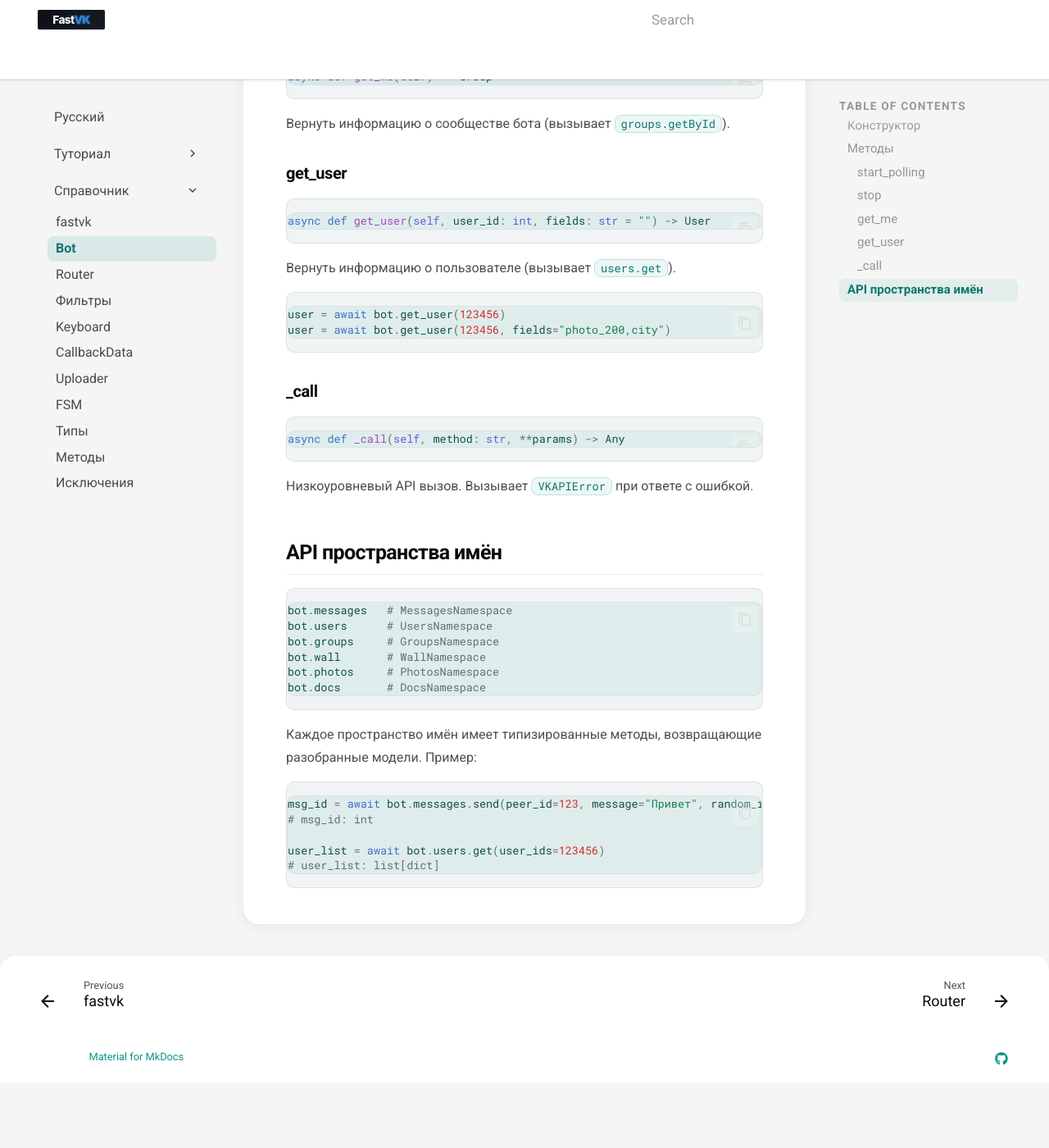
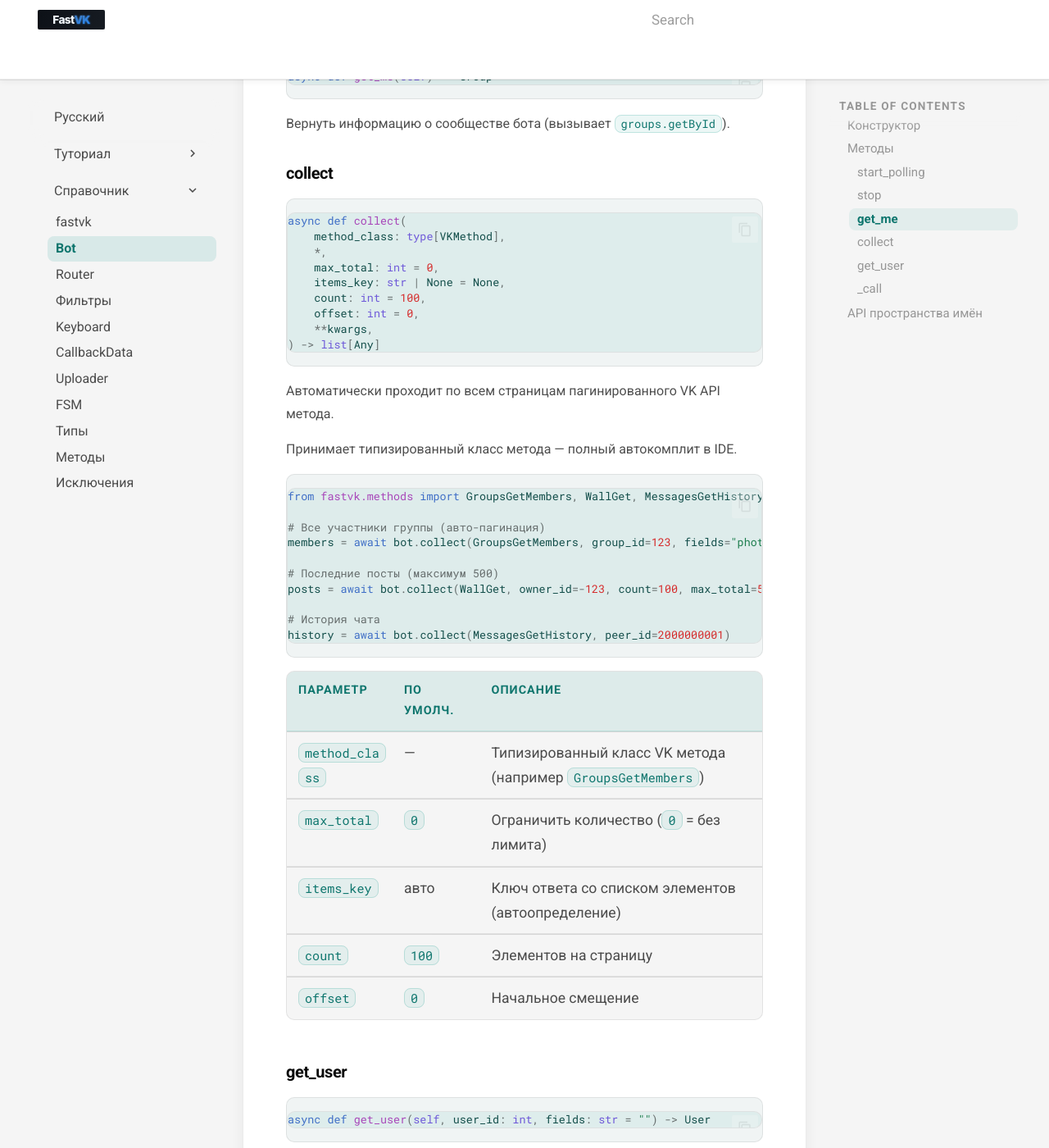
Before and after one commit to ndugram/fastvk, an MkDocs documentation site: the page built from docs/ru/reference/bot.md, in a window 1280 px wide and 1400 px high, scrolled down 1597 px. Shown: the whole window at 82% size. Built offline with MkDocs 1.6.1 and Material for MkDocs 9.7.7, drawn with Linux system fonts in a browser that asks for light colours; comment, search, counter and statistics services are not loaded; before the commit the page ends 2918 px from its top, so only the background shows below that.

Commit message:
docs: update bot.md

````diff
--- a/docs/ru/reference/bot.md
+++ b/docs/ru/reference/bot.md
@@ -51,6 +51,45 @@ async def get_me(self) -> Group
 
 Вернуть информацию о сообществе бота (вызывает `groups.getById`).
 
+### collect
+
+```python
+async def collect(
+    method_class: type[VKMethod],
+    *,
+    max_total: int = 0,
+    items_key: str | None = None,
+    count: int = 100,
+    offset: int = 0,
+    **kwargs,
+) -> list[Any]
+```
+
+Автоматически проходит по всем страницам пагинированного VK API метода.
+
+Принимает типизированный класс метода — полный автокомплит в IDE.
+
+```python
+from fastvk.methods import GroupsGetMembers, WallGet, MessagesGetHistory
+
+# Все участники группы (авто-пагинация)
+members = await bot.collect(GroupsGetMembers, group_id=123, fields="photo_200")
+
+# Последние посты (максимум 500)
+posts = await bot.collect(WallGet, owner_id=-123, count=100, max_total=500)
+
+# История чата
+history = await bot.collect(MessagesGetHistory, peer_id=2000000001)
+```
+
+| Параметр | По умолч. | Описание |
+|----------|-----------|----------|
+| `method_class` | — | Типизированный класс VK метода (например `GroupsGetMembers`) |
+| `max_total` | `0` | Ограничить количество (`0` = без лимита) |
+| `items_key` | авто | Ключ ответа со списком элементов (автоопределение) |
+| `count` | `100` | Элементов на страницу |
+| `offset` | `0` | Начальное смещение |
+
 ### get_user
 
 ```python
````
